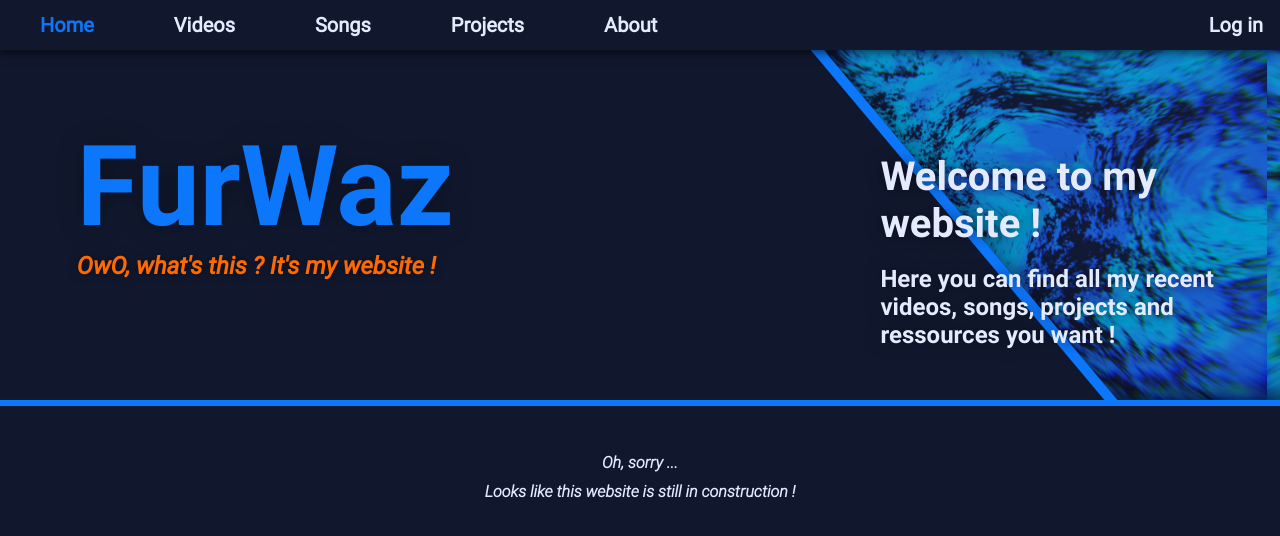
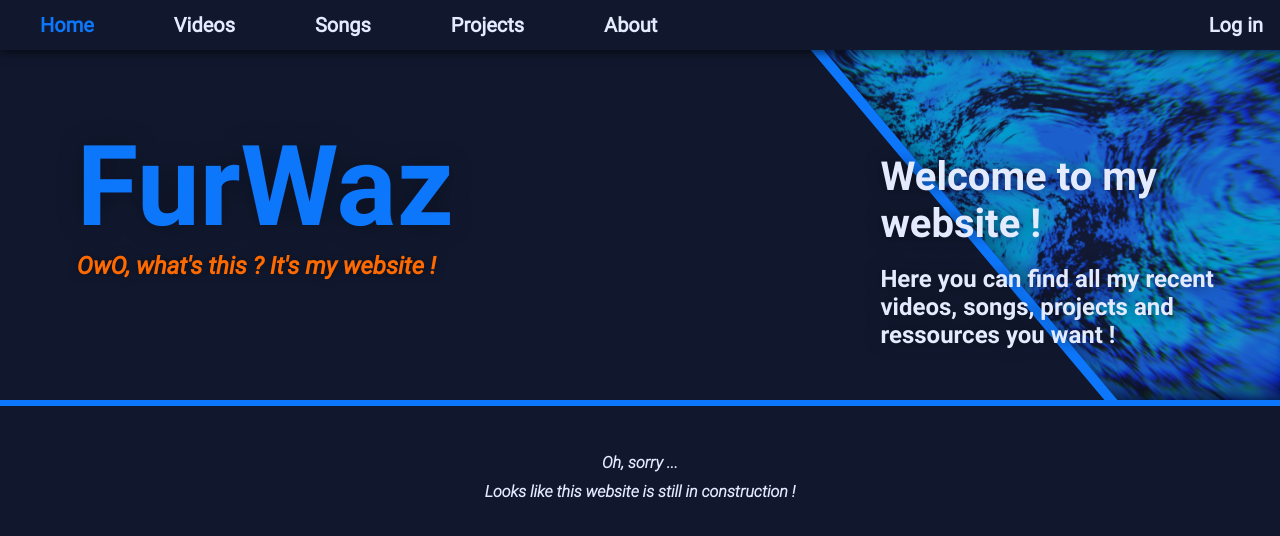
Before and after one commit to FurWaz/furwaz.github.io, a plain HTML site: page index.html in a window 1280 px wide. Shown: the top 536 px of the page. Drawn offline with Linux system fonts and the light colour scheme.

Commit message:
Fixed bugs and added favicon

```diff
--- a/index.css
+++ b/index.css
@@ -15,7 +15,7 @@ div#promo-container {
     background-color: var(--color-black);
     overflow: hidden;
     background-image: url("./resources/images/abstract_back.png");
-    background-size: 49.5vw 50vh;
+    background-size: 50vw 50vh;
     background-position: left;
     box-shadow: 0px 0px 30px #000F inset;
     border-bottom: solid 6px var(--color-primary);
--- a/index.html
+++ b/index.html
@@ -5,13 +5,14 @@
     <meta property="og:title" content="FurWaz | Website" />
     <meta property="og:type" content="website" />
     <meta property="og:url" content="http://furwaz.github.io" />
-    <meta property="og:image" content="http://furwaz.github.io/resources/images/icon.png" />
+    <meta property="og:image" content="http://furwaz.github.io/resources/images/logo.png" />
     <meta property="og:description" content="OwO, what's this ? It's my website !" />
     <meta name="theme-color" content="#FF0000">
     <meta name="twitter:card" content="summary_large_image">
     <link rel="stylesheet" href="style.css">
     <link rel="stylesheet" href="header.css">
     <link rel="stylesheet" href="index.css">
+    <link rel="shortcut icon" href="./resources/images/icon.png" type="image/png">
     <title>FurWaz | Website</title>
 </head>
 <body>
```
Also changed, not shown: resources/images/icon.png (added), resources/images/logo.png (added).
